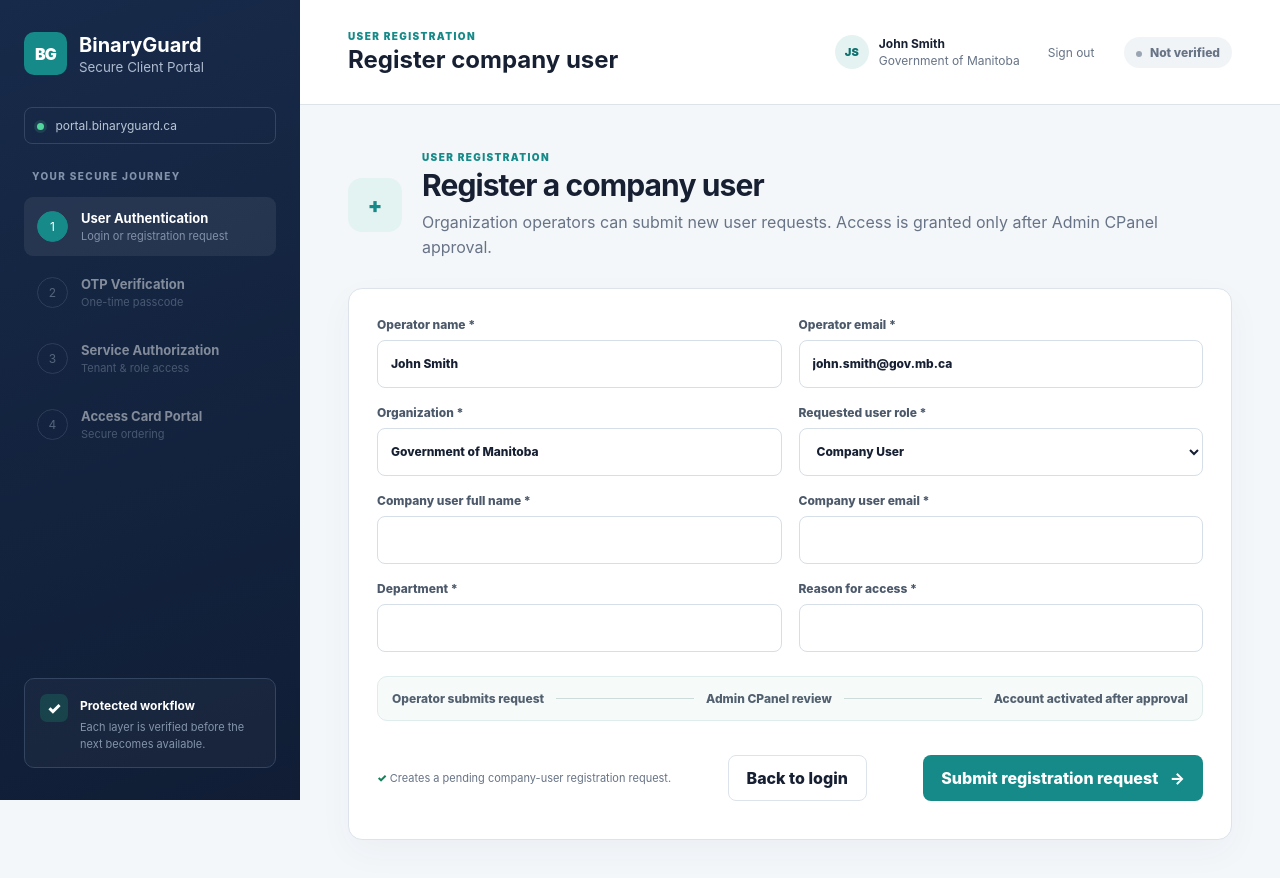
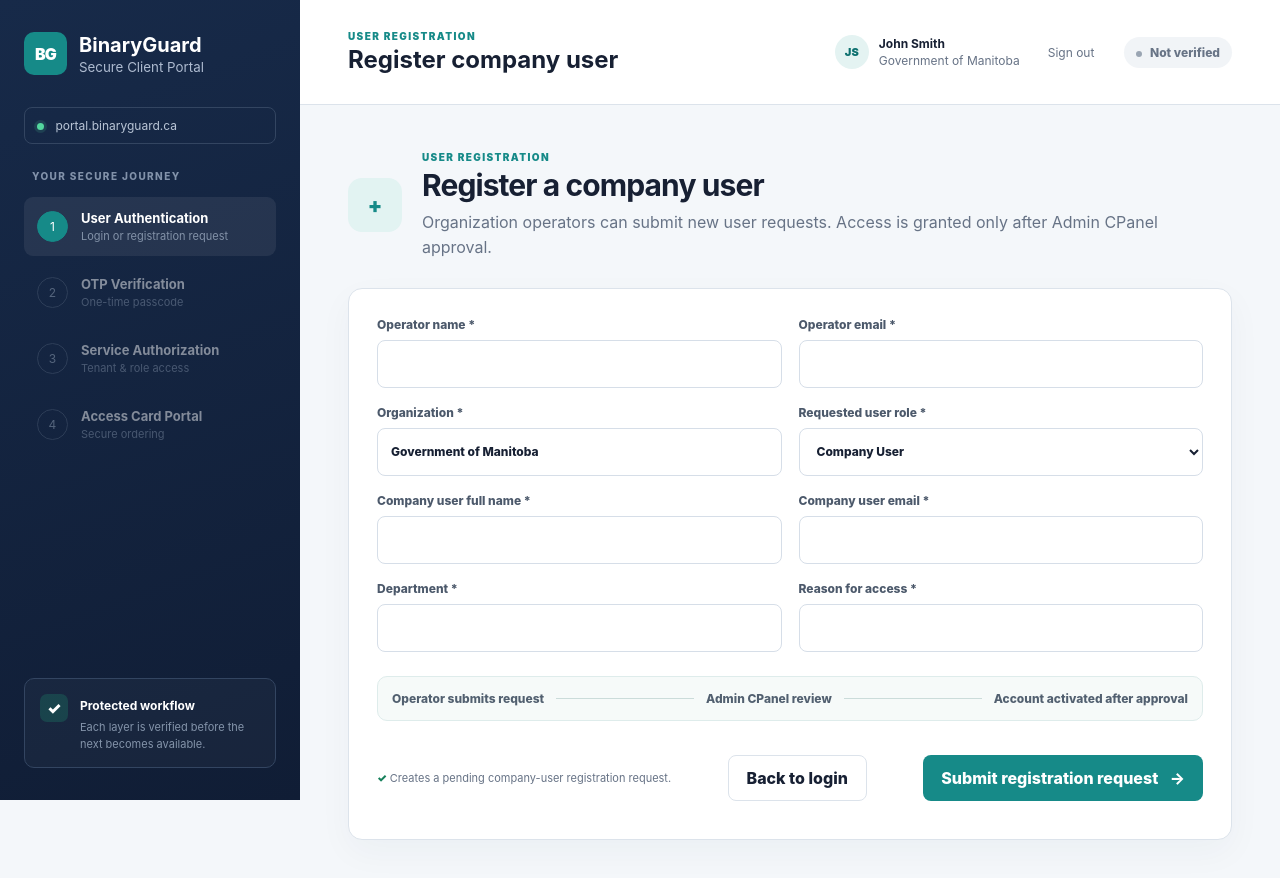
Before and after one commit to BinaryGuard26/BinaryGuard-Portal, a React (Vite) app: page / in a window 1280 px wide. Both pictures are taken after a click on the button "Register company user". Shown: the top 878 px of the page. Built offline with nearby package versions, Linux system fonts and the light colour scheme.

Commit message:
Update App.tsx

```diff
--- a/src/App.tsx
+++ b/src/App.tsx
@@ -80,12 +80,12 @@ export default function App() {
   const [orders, setOrders] = useState<Order[]>([]);
   const [user, setUser] = useState({ name: "John Smith", email: "john.smith@gov.mb.ca", org: tenant.name });
   const [registration, setRegistration] = useState({
-    operatorName: "John Smith",
-    operatorEmail: "john.smith@gov.mb.ca",
-    newUserName: "",
-    newUserEmail: "",
+    fullName: "",
+    corporateEmail: "",
+    organization: tenant.name,
+
     department: "",
-    requestedRole: "tenant_user",
+    requestedRole: "standard_user",
     reason: ""
   });
   const [orderForm, setOrderForm] = useState(blankOrder);
@@ -130,7 +130,7 @@ export default function App() {
 
   function register(event: FormEvent<HTMLFormElement>) {
     event.preventDefault();
-    if (!registration.newUserEmail.toLowerCase().endsWith(tenant.approvedEmailDomain)) {
+    if (!registration.corporateEmail.toLowerCase().endsWith(tenant.approvedEmailDomain)) {
       toast("Registration is limited to approved organization email addresses.");
       return;
     }
@@ -247,7 +247,7 @@ export default function App() {
               <label>Organization *<input value={tenant.name} readOnly /></label>
               <label>Requested user role *<select value={registration.requestedRole} onChange={e => setRegistration({ ...registration, requestedRole: e.target.value })}><option value="tenant_user">Company User</option><option value="manager">Manager</option></select></label>
               <label>Company user full name *<input value={registration.newUserName} onChange={e => setRegistration({ ...registration, newUserName: e.target.value })} required /></label>
-              <label>Company user email *<input type="email" value={registration.newUserEmail} onChange={e => setRegistration({ ...registration, newUserEmail: e.target.value })} required /></label>
+              <label>Company user email *<input type="email" value={registration.corporateEmail} onChange={e => setRegistration({ ...registration, newUserEmail: e.target.value })} required /></label>
               <label>Department *<input value={registration.department} onChange={e => setRegistration({ ...registration, department: e.target.value })} required /></label>
               <label>Reason for access *<input value={registration.reason} onChange={e => setRegistration({ ...registration, reason: e.target.value })} required /></label>
             </div>
```
